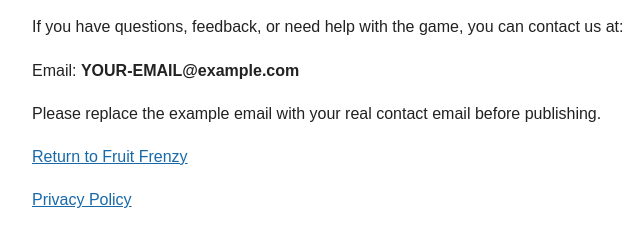
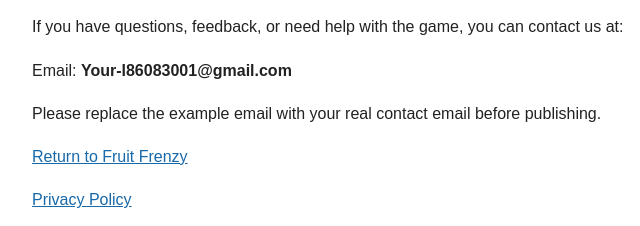
Before and after one commit to l86083001-art/fruit-frenzy-game, a website: page Contact.html in a window 1280 px wide. Shown: the part 187-413 px from the top of the page, 208-848 px from the left. Drawn offline with Linux system fonts and the light colour scheme.

Commit message:
Update Contact.html

```diff
--- a/Contact.html
+++ b/Contact.html
@@ -14,7 +14,7 @@
   <h1>Contact Us</h1>
   <p>Thank you for playing Fruit Frenzy!</p>
   <p>If you have questions, feedback, or need help with the game, you can contact us at:</p>
-  <p>Email: <strong>YOUR-EMAIL@example.com</strong></p>
+  <p>Email: <strong>Your-l86083001@gmail.com</strong></p>
   <p>Please replace the example email with your real contact email before publishing.</p>
   <p><a href="/">Return to Fruit Frenzy</a></p>
   <p><a href="/Privacy.html">Privacy Policy</a></p>
```
